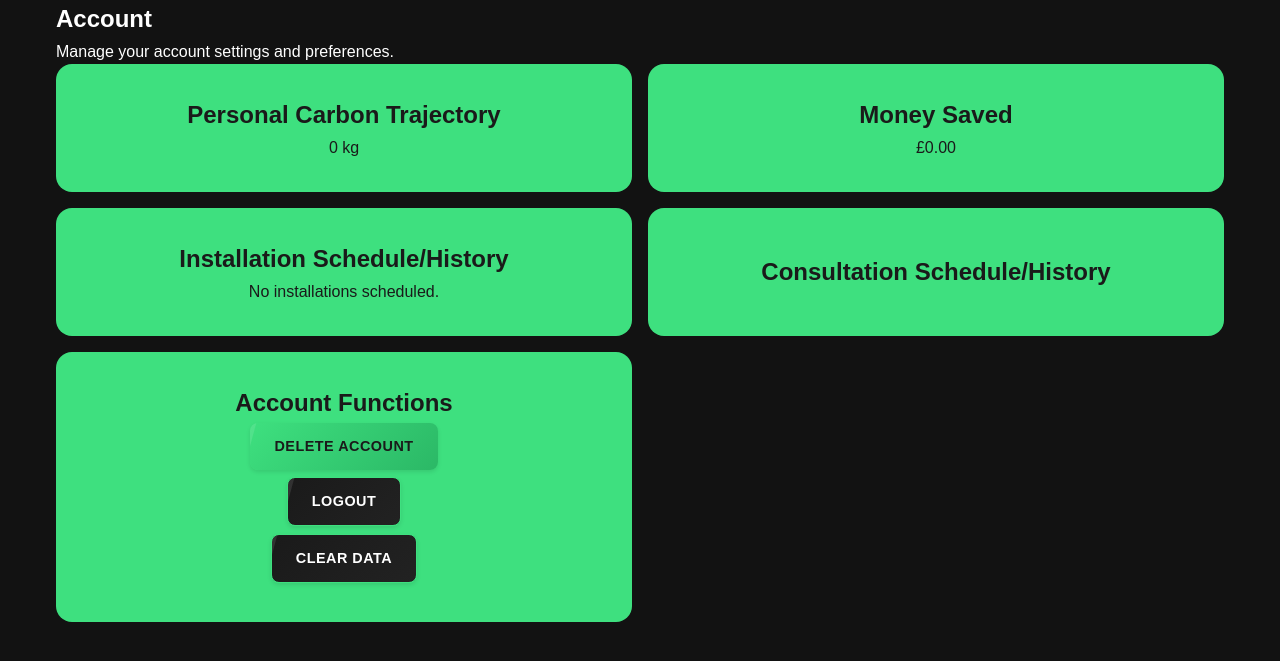
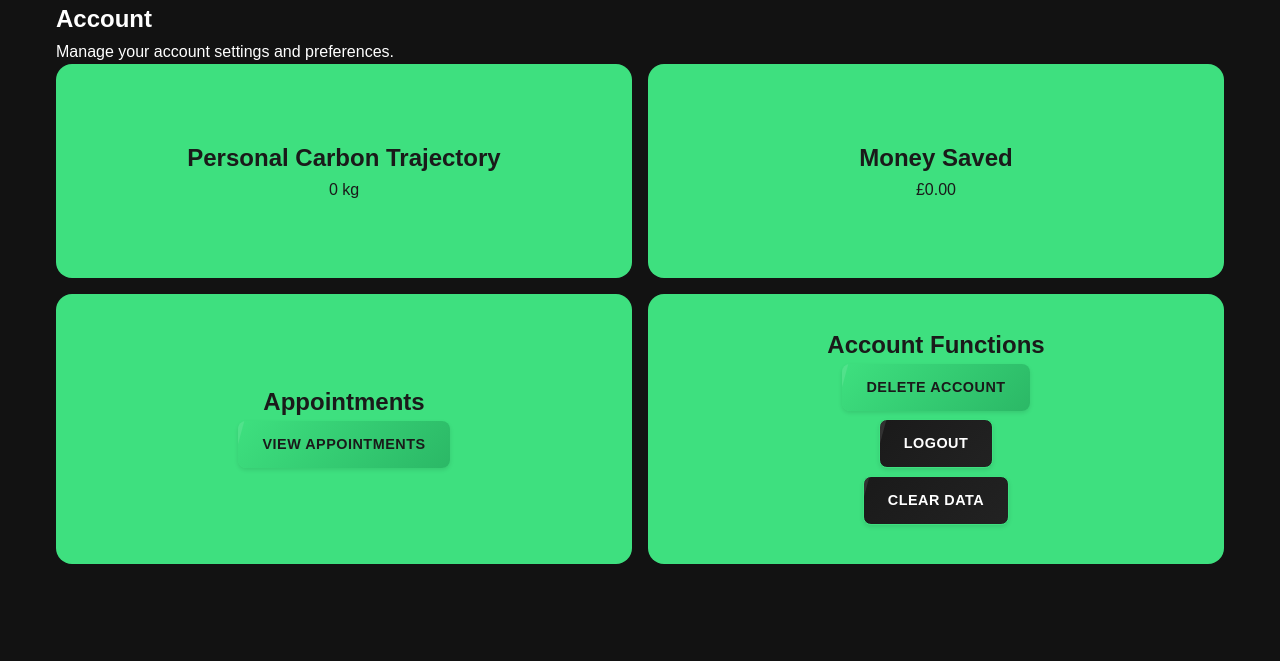
Before and after one commit to stranzero/rolsatechnologies, a PHP site: page /pages/account.php in a window 1280 px wide. Shown: the part 83-744 px from the top of the page. Run offline with PHP 8.4, Linux system fonts and the light colour scheme; the visitor is signed in with stand-in values (Sample User, id 1); some web fonts are replaced.

Commit message:
final commit, everything is all done

```diff
--- a/assets/css/styles.css
+++ b/assets/css/styles.css
@@ -14,7 +14,6 @@
     --spacing-lg: 2rem;
     --spacing-xl: 3rem;
 
-    /* Typography */
     --font-family: 'Arial', sans-serif;
     --font-size-sm: 0.875rem;
     --font-size-md: 1rem;
@@ -22,15 +21,12 @@
     --font-size-xl: 1.5rem;
     --font-size-xxl: 2rem;
 
-    /* Border Radius */
     --border-radius-sm: 4px;
     --border-radius-md: 8px;
     --border-radius-lg: 16px;
 
-    /* Transitions */
     --transition-speed: 0.3s;
 
-    /* Shadows */
     --shadow-sm: 0 2px 4px rgba(0, 0, 0, 0.1);
     --shadow-md: 0 4px 8px rgba(0, 0, 0, 0.1);
     --shadow-lg: 0 8px 16px rgba(0, 0, 0, 0.1);
--- a/pages/account.php
+++ b/pages/account.php
@@ -28,11 +28,8 @@ if (isset($_SESSION["UserID"])) {
                 <p id="total-money-saved">£0.00</p>
             </div>
             <div class="grid-item">
-                <h2>Installation Schedule/History</h2>
-                <p id="installation-history">No installations scheduled.</p>
-            </div>
-            <div class="grid-item">
-                <h2>Consultation Schedule/History</h2>
+                <h2>Appointments</h2>
+                <p><a href="../src/schedule.php" class="btn btn-primary">View Appointments</a></p>
             </div>
             <div class="grid-item">
                 <h2>Account Functions</h2>
--- a/src/delete_account.php
+++ b/src/delete_account.php
@@ -18,6 +18,9 @@ $stmt->execute();
 $stmt->close();
 $conn->close();
 
+$_SESSION = array(); // clear session variables
+session_destroy(); // destroy the session
+
 
 // clear local storage
 echo "<script>
--- a/src/login.php
+++ b/src/login.php
@@ -15,7 +15,7 @@ $result = $stmt->get_result();
 $row = $result->fetch_assoc();
 $stmt->close();
 if ($row) {
-    // Verify the password
+    // we need to unhash the password here as we hashed it when the user registered
     if (password_verify($password, $row['Password'])) {
         // Start session and set session variables
         session_start();
@@ -26,7 +26,8 @@ if ($row) {
         die("Invalid password.");
     }
 } else {
-    die("User not found.");
+    header("Location: ../pages/login.php?error=User not found.");
+    exit;
 }
 
 ?>
```
